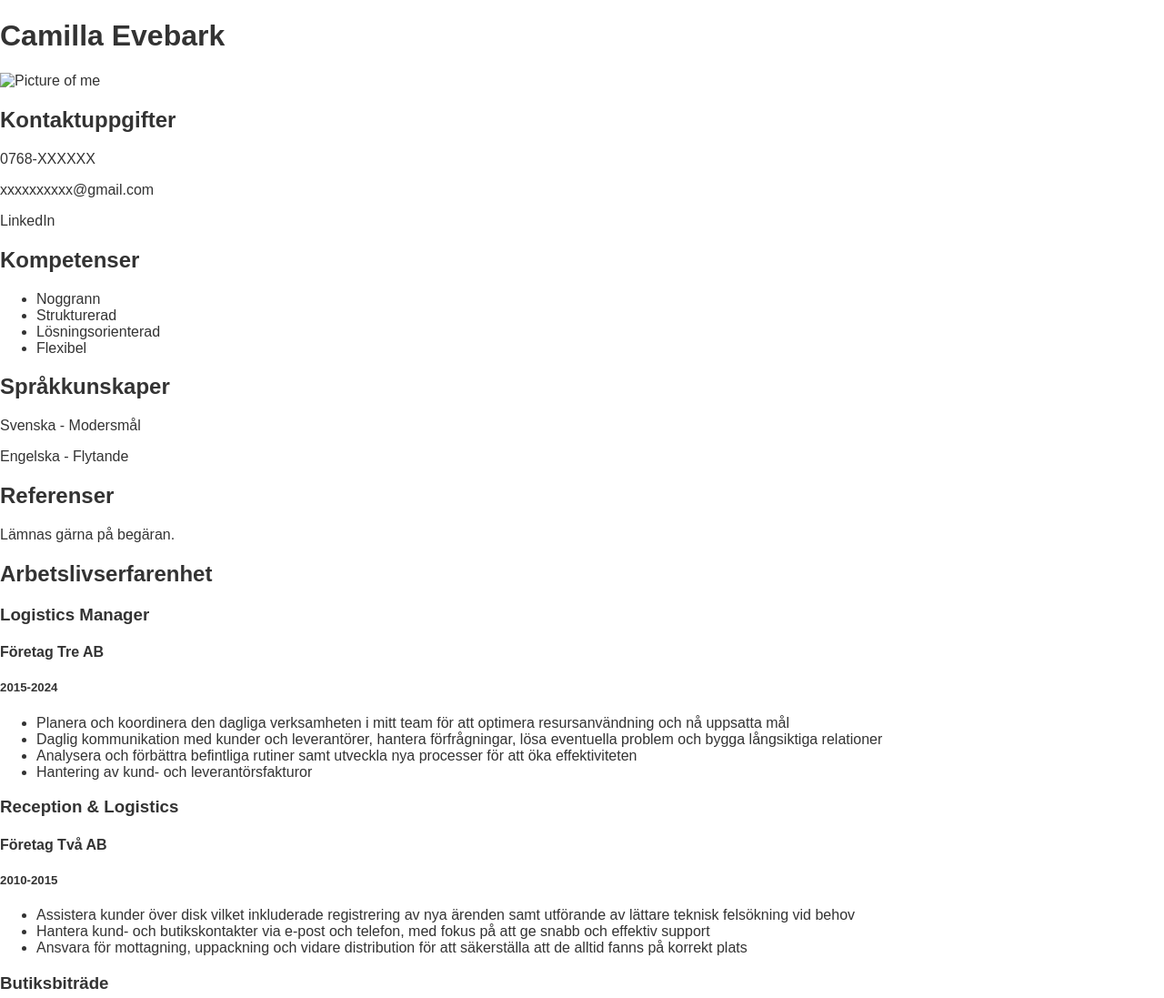
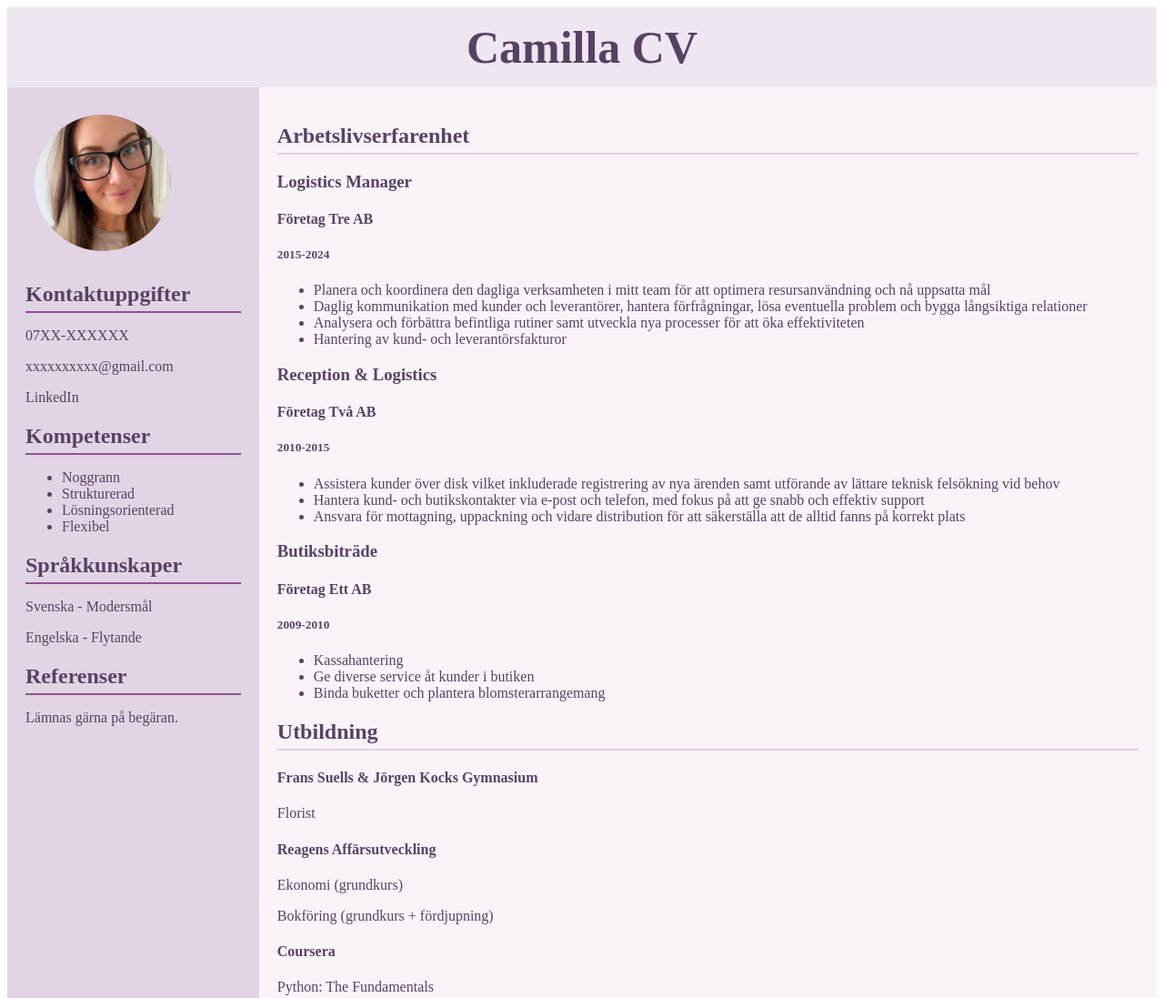
Before and after one commit to Milla-8/CV, a plain HTML site: page index.html in a window 1280 px wide. Shown: the top 1097 px of the page at 91% size. Drawn offline with Linux system fonts and the light colour scheme; files that its build step writes are made by us from their sources.

Commit message:
Updated CSS file to change main design

```diff
--- a/css/stylesheet.css
+++ b/css/stylesheet.css
@@ -1,5 +1,92 @@
-body {
+.container {
+    display: flex;
+    width: 100%;
+}
+
+.left-side {
+    width: 20%;
+    background-color: #e1d4e4;
+    color: rgb(88, 66, 100);
+    padding: 20px;
+}
+
+.left-side img {
+    width: 150px;
+    height: 150px;
+    border-radius: 100%;
+    margin-bottom: 10px;
+    margin-left: 10px;
+    margin-top: 10px;
+}
+
+h1 {
     margin: 0;
-    font-family: Arial, sans-serif;
-    color: #333;
+    font-size: 50px;
+    color: rgb(88, 66, 100);
+    background-color: #eee6f0; /* background on the header */
+    padding: 15px;
+    text-align: center;
 }
+
+.left-side h2 {
+    color: hsl(122, 82, 145);
+    border-bottom: 2px solid rgb(145, 81, 146); /* matches the color on the*/
+    padding-bottom: 5px;
+    margin-bottom: 10px;
+}
+
+.right-side header {
+    text-align: center;
+    margin-bottom: 20px;
+}
+
+.right-side {
+    width: 80%;
+    background-color: hsl(300, 38%, 97%);
+    color: rgb(88, 66, 100);
+    padding: 20px;
+}
+
+.right-side h1 {
+    margin: 0;
+    font-size: 24px;
+    background-color: #f9f4fa;
+    color: rgb(88, 66, 100);
+
+}
+
+.right-side h2 {
+    color: hsl(122, 82, 145);
+    border-bottom: 2px solid #e1d4e4; /* matches the background color on the left side */
+    padding-bottom: 5px;
+    margin-bottom: 10px;
+}
+
+.right-side .item {
+    margin-bottom: 20px;
+}
+
+@media (min-width: 769px) {
+    .container {
+        flex-direction: row;
+    }
+
+    .left-side {
+        text-align: left;
+    }
+}
+
+@media (max-width: 768px) {
+    .container {
+        flex-direction: column;
+    }
+
+    .left-side, .right-side {
+        width: 100%;
+        padding: 10px;
+    }
+
+    .left-side {
+        text-align: left;
+    }
+}
--- a/index.html
+++ b/index.html
@@ -4,19 +4,20 @@
     <meta charset="UTF-8">
     <meta name="viewport" content="width=device-width, initial-scale=1.0">
     <title>Mitt CV</title>
-    <link rel="stylesheet" href="stylesheet.css">
+    <link rel="stylesheet" href="css/stylesheet.css">
 </head>
 
 <body>
     <header>
-        <h1>Camilla Evebark</h1>
-        <img src="camilla-picture.jpg" alt="Picture of me">
+        <h1>Camilla CV</h1>
+
     </header>
-
+    <div class="container">
     <div class="left-side">
+        <img src="/images/camilla_picture.png" alt="Picture of me">
         <section id="Kontakt">
             <h2>Kontaktuppgifter</h2>
-            <p>0768-XXXXXX</p>
+            <p>07XX-XXXXXX</p>
              <p>xxxxxxxxxx@gmail.com</p>
             <p>LinkedIn</p>
         </section>
@@ -84,6 +85,7 @@
         </section>
 
         <section id="Utbildning">
+            <h2>Utbildning</h2>
             <h4>Frans Suells & Jörgen Kocks Gymnasium</h4>
             <hp>Florist</p>
 
@@ -95,6 +97,7 @@
             <hp>Python: The Fundamentals</p>
         </section>
     </div>
+</div>
 
 </body>
 </html>
```
Also changed, not shown: 1 other file.
